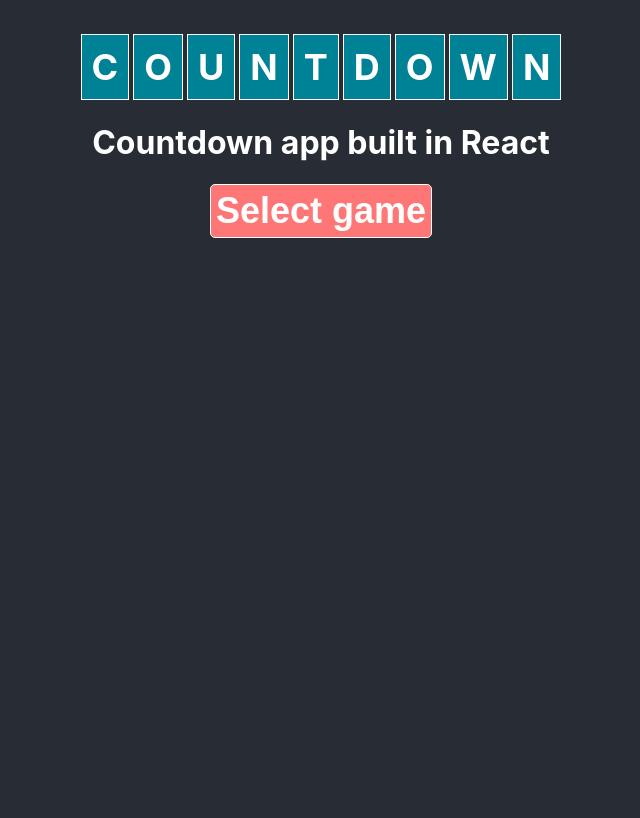
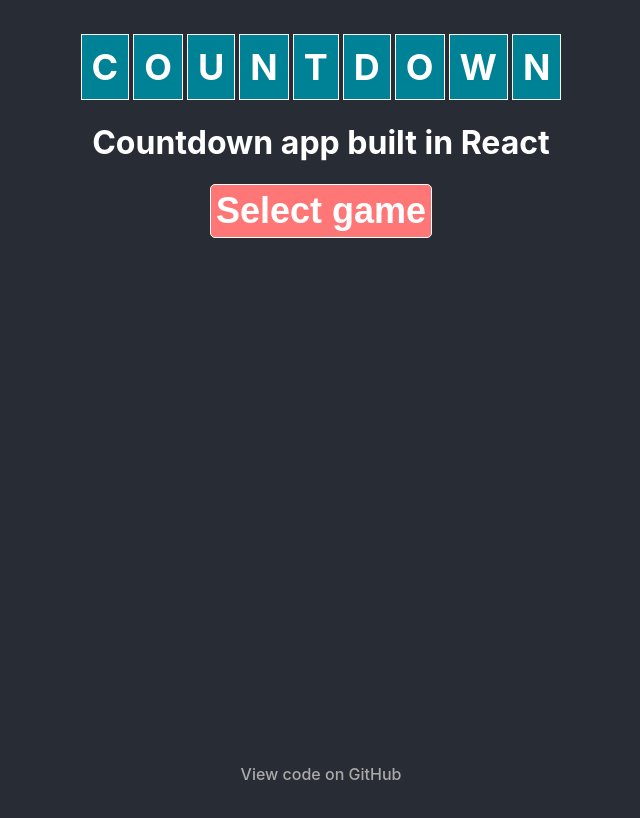
Before and after one commit to liamo94/countdown-v2, a React (Vite) app: page / in a window 1280 px wide. Shown: the top 818 px of the page, without its empty margins (319-959 px from the left). Built offline with nearby package versions, Linux system fonts and the light colour scheme.

Commit message:
Some fixes

```diff
--- a/src/components/Conundrum.tsx
+++ b/src/components/Conundrum.tsx
@@ -85,4 +85,8 @@ const Word = styled.p`
 
 const Container = styled.div`
   text-align: center;
+  padding-top: 16px;
+  @media screen and (max-width: 400px) {
+    padding-top: 32px;
+  }
 `;
--- a/src/components/Countdown.tsx
+++ b/src/components/Countdown.tsx
@@ -1,6 +1,7 @@
 import type { FC } from "react";
 import styled from "styled-components";
 import { LinkButton } from "./LinkButton";
+import { createPortal } from "react-dom";
 
 export const Countdown: FC = () => {
   const letters = "COUNTDOWN".split("");
@@ -13,6 +14,17 @@ export const Countdown: FC = () => {
       </LetterContainer>
       <h1>Countdown app built in React</h1>
       <LinkButton to="/select">Select game</LinkButton>
+      <>
+        {createPortal(
+          <CodeLink
+            href="https://github.com/liamo94/countdown-v2"
+            target="_blank"
+          >
+            View code on GitHub
+          </CodeLink>,
+          document.body
+        )}
+      </>
     </Container>
   );
 };
@@ -52,3 +64,17 @@ const Container = styled.div`
   text-align: center;
   position: relative;
 `;
+
+const CodeLink = styled.a`
+  position: absolute;
+  bottom: 16px;
+  text-align: center;
+  width: 100%;
+  font-size: 12px;
+  color: #aaa;
+  font-weight: 500;
+  text-decoration: none;
+  @media screen and (min-width: 500px) {
+    font-size: 16px;
+  }
+`;
--- a/src/components/Input.tsx
+++ b/src/components/Input.tsx
@@ -11,4 +11,13 @@ export const Input = styled.input`
   box-shadow: 15px 15px 50px rgba(0, 0, 0, 0.5);
   border: 1px solid white;
   text-transform: uppercase;
+  @media screen and (max-width: 400px) {
+    width: 85%;
+    padding: 16px;
+    margin: 0;
+    font-size: 18px;
+    padding: 4px 8px;
+    border-radius: 8px;
+    margin-bottom: 16px;
+  }
 `;
--- a/src/components/LetterRound.tsx
+++ b/src/components/LetterRound.tsx
@@ -73,7 +73,7 @@ export const LetterRound: FC = () => {
       const characters = (value ?? input).toUpperCase().split("");
       const userCharacters = [...chosenLetters];
       return characters.every((char) => {
-        if (userCharacters.includes(char)) {
+        if (!userCharacters.includes(char)) {
           return false;
         } else {
           userCharacters.splice(userCharacters.indexOf(char), 1);
@@ -143,8 +143,8 @@ export const LetterRound: FC = () => {
         {letterResponse.type === "ok" && (
           <>
             <p>Pick letters</p>
-            <button onClick={reset}>Reset</button>
-            <SquareContainer>
+            <ResetButton onClick={reset}>Reset</ResetButton>
+            <SquareContainer style={{ gap: "16px" }}>
               <Button buttonType="secondary" onClick={() => letterClicked("v")}>
                 Vowel
               </Button>
@@ -203,11 +203,16 @@ const Square = styled.div`
   font-weight: bold;
   margin: 2px;
   font-size: calc(40px + 2vmin);
-  width: 50px;
-  height: 50px;
+  width: 42px;
+  height: 42px;
   align-items: center;
   justify-content: center;
   display: flex;
+  @media screen and (max-width: 500px) {
+    padding: 4px;
+    width: 32px;
+    height: 32px;
+  }
 `;
 
 const SquareContainer = styled.div`
@@ -222,6 +227,10 @@ const Container = styled.div`
   display: flex;
   flex-direction: column;
   align-items: center;
+  padding-top: 16px;
+  @media screen and (max-width: 400px) {
+    padding-top: 32px;
+  }
 `;
 
 const Error = styled.p`
@@ -229,3 +238,9 @@ const Error = styled.p`
   padding: 2px;
   border-radius: 4px;
 `;
+
+const ResetButton = styled.button`
+  background: white;
+  border: none;
+  border-radius: 4px;
+`;
--- a/src/components/NumberRound.tsx
+++ b/src/components/NumberRound.tsx
@@ -128,6 +128,10 @@ const Container = styled.div`
   display: flex;
   flex-direction: column;
   align-items: center;
+  padding-top: 16px;
+  @media screen and (max-width: 400px) {
+    padding-top: 32px;
+  }
 `;
 
 const ButtonContainer = styled.div`
--- a/src/utils/numbers.ts
+++ b/src/utils/numbers.ts
@@ -1,7 +1,7 @@
 export const sum = (e: string[], numbers: number[]) => {
   const s: number[] = [];
   for (const num of e) {
-    if (!isNaN(+num) && numbers.includes(+num) && num && num !== " ") {
+    if (!isNaN(+num) && !numbers.includes(+num) && num && num !== " ") {
       return "Number not available";
     }
     if (num && num !== " " && !isNaN(+num)) {
```
